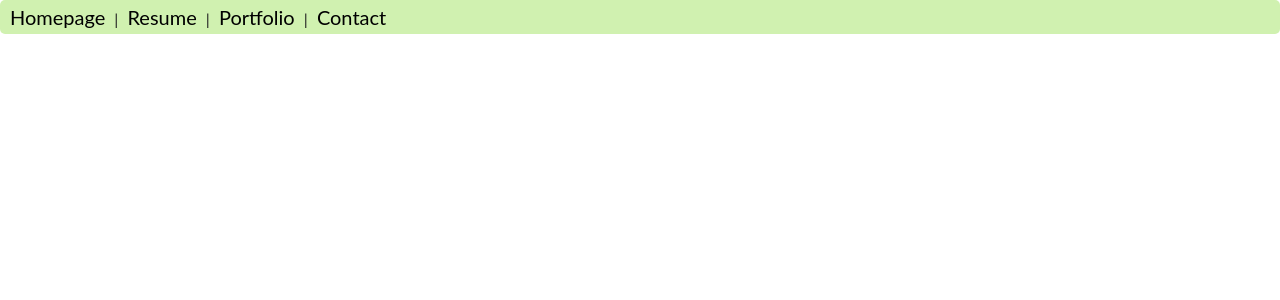
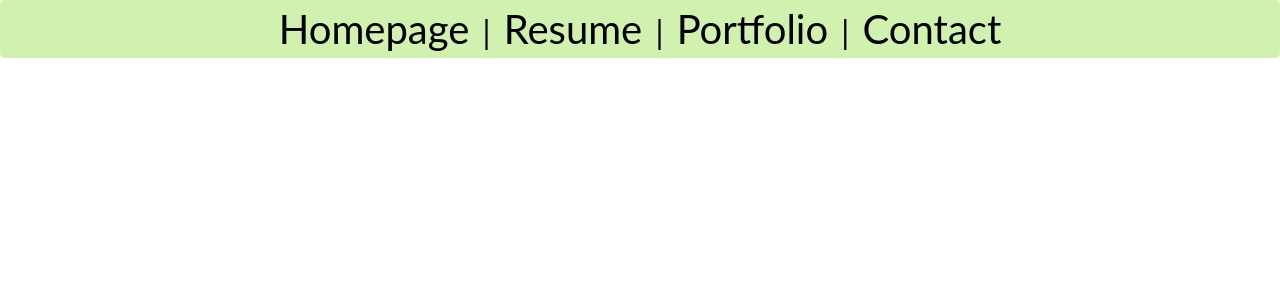
Before and after one commit to akb1449/workspace, a Django app: page / in a window 1280 px wide. Shown: the top 300 px of the page. Run offline with Django 3.2, Linux system fonts and the light colour scheme.

Commit message:
adding modified base.html

```diff
--- a/django/week2/templates/base.html
+++ b/django/week2/templates/base.html
@@ -2,11 +2,11 @@
 <!DOCTYPE html>
 <html>
   <head>
-    <title>Portfolio of Andry Bintoro</title>
+    {% block title %} {% endblock %}
     <link rel='stylesheet' href="{% static 'css/style.css' %}" />
   </head>
   <body>
-    <div class='banner'>
+      <div class="homepage-banner">
         <nav>
         <a href="{% url 'home' %}">Homepage</a> |
         <a href="{% url 'resume' %}">Resume</a> |
@@ -14,5 +14,7 @@
         <a href="{% url 'contact' %}">Contact</a>
         </nav>
       </div>
+      {% block content %}
+      {% endblock %}
   </body>
 </html>
```
Lines whose indentation alone changed are shown as unchanged.
